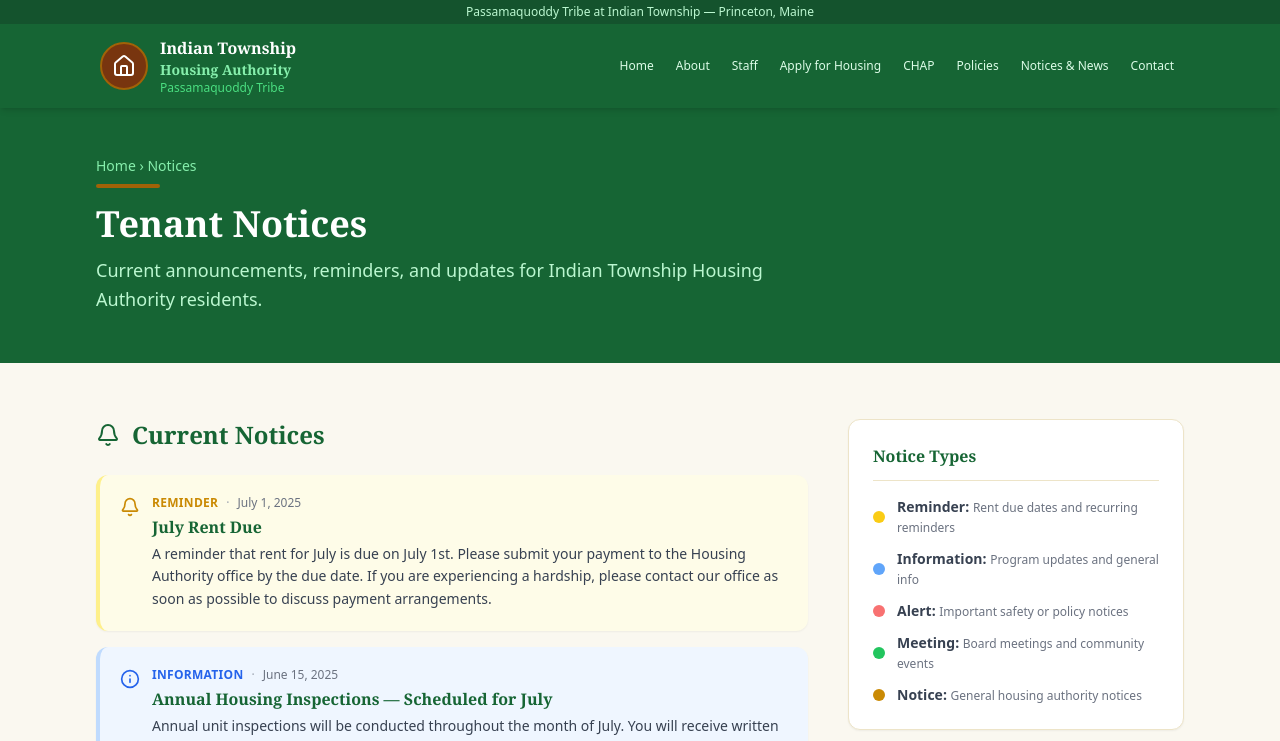
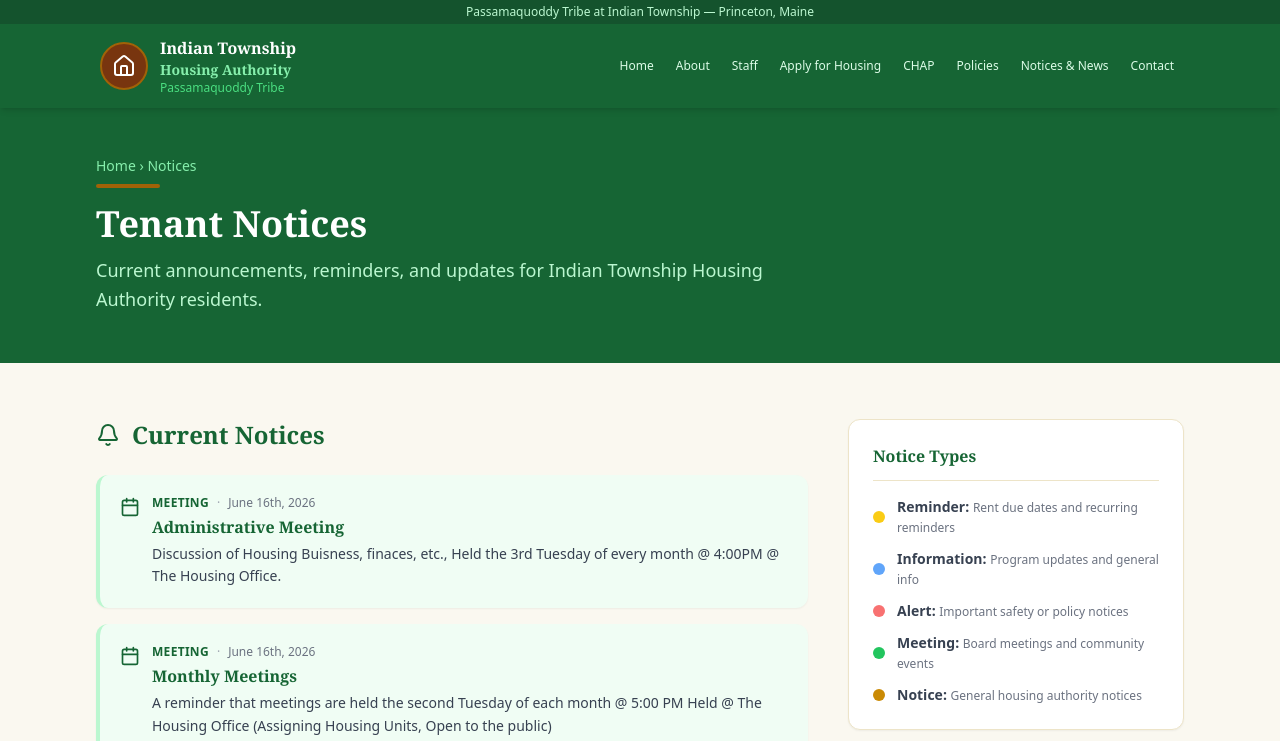
Before and after one commit to Rbrwn/indian-township-housing-authority, a Next.js app: page /notices in a window 1280 px wide. Shown: the top 741 px of the page. Built offline with nearby package versions, Linux system fonts and the light colour scheme.

Commit message:
Add two new meeting notices to notices page

```diff
--- a/app/contact/page.tsx
+++ b/app/contact/page.tsx
@@ -41,7 +41,7 @@ export default function ContactPage() {
           phone: form.phone,
           subject: form.subject,
           message: form.message,
-          _replyto: form.email,
+          _replyto: 'fbrown0625@gmail.com',
           _subject: `ITHA Website Contact: ${form.subject}`,
           _gotcha: '',
         }),
--- a/app/notices/page.tsx
+++ b/app/notices/page.tsx
@@ -11,6 +11,21 @@ export const metadata: Metadata = {
 
 // ── EDIT THIS ARRAY TO UPDATE NOTICES — no other changes needed ──
 export const notices: Notice[] = [
+
+  {
+    id: 'notice-2026-06-16',
+    date: 'June 16th, 2026',
+    title: 'Administrative Meeting',
+    body: 'Discussion of Housing Buisness, finaces, etc., Held the 3rd Tuesday of every month @ 4:00PM @ The Housing Office.',
+    type: 'meeting',
+  },
+  {
+    id: 'notice-2026-06-16',
+    date: 'June 16th, 2026',
+    title: 'Monthly Meetings',
+    body: 'A reminder that meetings are held the second Tuesday of each month @ 5:00 PM Held @ The Housing Office (Assigning Housing Units, Open to the public)',
+    type: 'meeting',
+  },
   {
     id: 'notice-2025-07-01',
     date: 'July 1, 2025',
```
